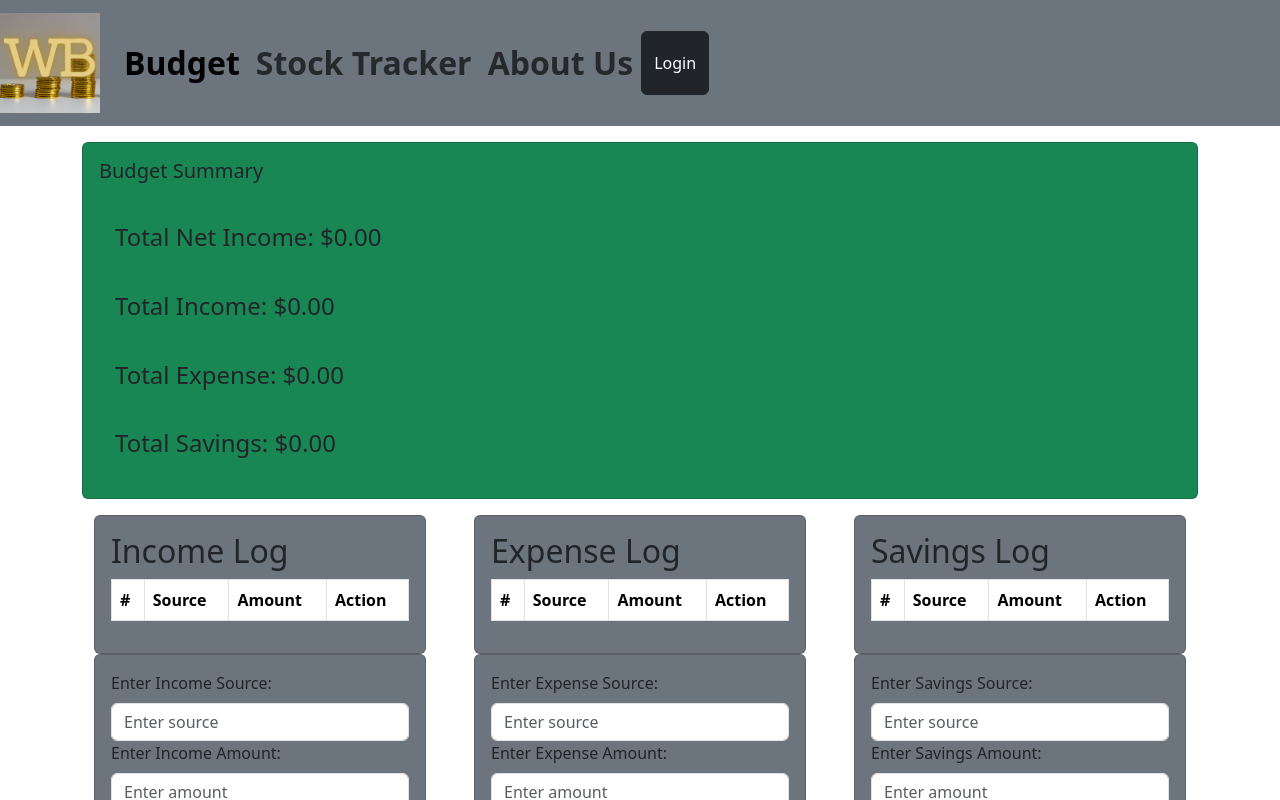
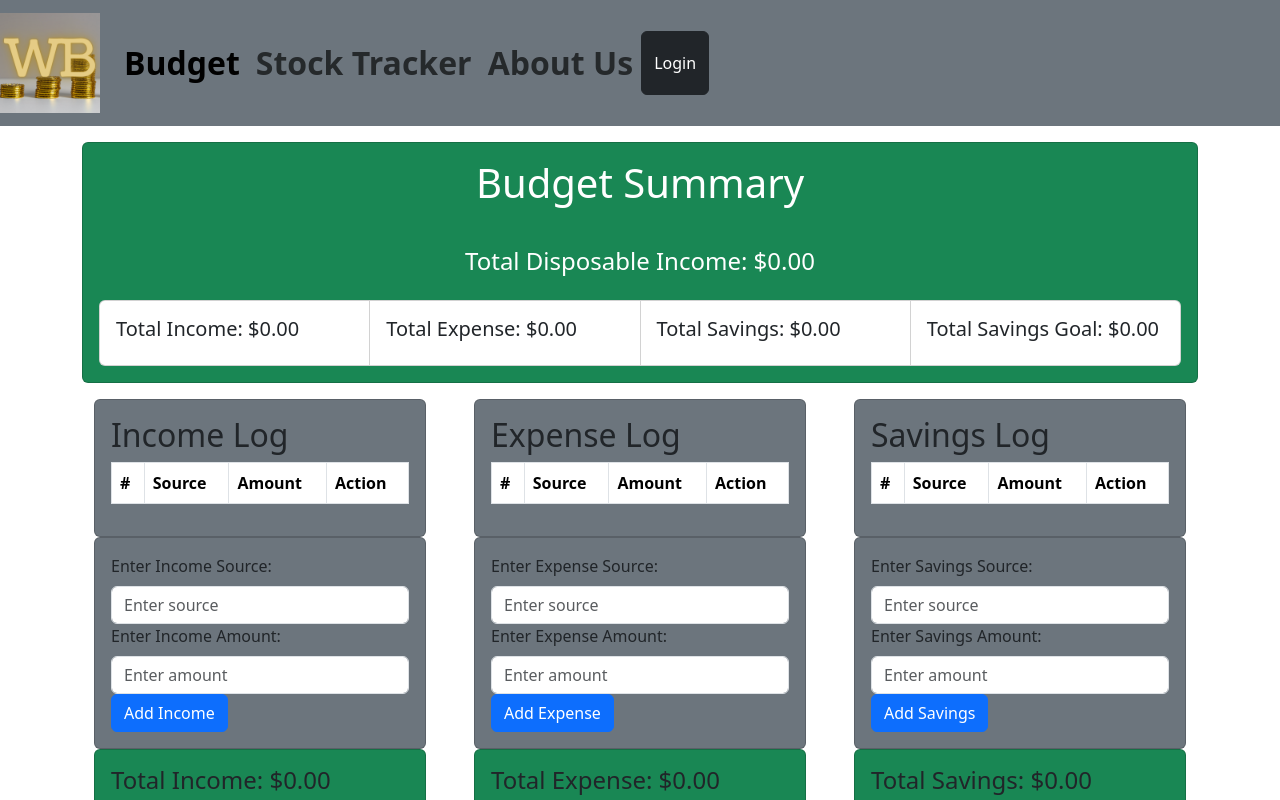
Before and after one commit to nba251522/Wealth-Builder, a React (Create React App) app in the folder client/: page / in a window 1280 px wide. Shown: the top 800 px of the page. Built offline with nearby package versions, Linux system fonts and the light colour scheme.

Commit message:
Styled Budget.jsx

```diff
--- a/client/src/components/Budget.jsx
+++ b/client/src/components/Budget.jsx
@@ -4,16 +4,18 @@ import Expense from './budgetinfo/Expense';
 import Income from './budgetinfo/Income';
 import Savings from './budgetinfo/Savings';
 import SavingsGoal from './budgetinfo/SavingsGoal';
+import CardGroup from 'react-bootstrap/CardGroup';
 
 
 const Budget = () => {
     const [totalIncome, setTotalIncome] = useState(0);
     const [totalExpense, setTotalExpense] = useState(0);
     const [totalSavings, setTotalSavings] = useState(0);
-    const [netIncome, setNetIncome] = useState(0);
+    const [totalSavingsGoal, setTotalSavingsGoal] = useState(0);
+    const [disposableIncome, setDisposableIncome] = useState(0);
 
     useEffect(() => {
-        setNetIncome(totalIncome - totalExpense);
+        setDisposableIncome(totalIncome - totalExpense);
     }, [totalIncome, totalExpense]);
 
     const handleIncomeChange = (amount) => {
@@ -28,25 +30,43 @@ const Budget = () => {
         setTotalSavings(amount);
     };
 
+    const handleSavingsGoalChange = (amount) => {
+        setTotalSavingsGoal(amount);
+    };
+
     return (
         <Container className='budget'>
             <Row className="mt-3">
                 <Col>
                     <Card className="bg-success">
                         <Card.Body>
-                            <Card.Title className="mb-4">Budget Summary</Card.Title>
+                            <Card.Title as="h1" className="mb-4 d-flex justify-content-center align-items-center" style={{ color: 'white' }}>Budget Summary</Card.Title>
+                            <Card.Body className="d-flex justify-content-center align-items-center" style={{ color: 'white' }}>
+                                <h4>Total Disposable Income: ${disposableIncome.toFixed(2)}</h4>
+                            </Card.Body>
+                            <CardGroup>
+                                <Card>
                                     <Card.Body>
-                                <h4>Total Net Income: ${netIncome.toFixed(2)}</h4>
+                                        <Card.Title>Total Income: ${totalIncome.toFixed(2)}</Card.Title>
                                     </Card.Body>
+                                </Card>
+                                <Card>
                                     <Card.Body>
-                                <h4>Total Income: ${totalIncome.toFixed(2)}</h4>
+                                        <Card.Title>Total Expense: ${totalExpense.toFixed(2)}</Card.Title>
                                     </Card.Body>
+                                </Card>
+                                <Card>
                                     <Card.Body>
-                                <h4>Total Expense: ${totalExpense.toFixed(2)}</h4>
+                                        <Card.Title>Total Savings: ${totalSavings.toFixed(2)}</Card.Title>
                                     </Card.Body>
+                                </Card>
+                                <Card>
                                     <Card.Body>
-                                <h4>Total Savings: ${totalSavings.toFixed(2)}</h4>
+                                        <Card.Title>Total Savings Goal: ${totalSavingsGoal.toFixed(2)}</Card.Title>
                                     </Card.Body>
+                                </Card>
+                            </CardGroup>
+
                         </Card.Body>
                     </Card>
                 </Col>
@@ -61,6 +81,9 @@ const Budget = () => {
                 <Col>
                     <Savings onSavingsChange={handleSavingsChange} />
                 </Col>
+                <Col>
+                    <SavingsGoal onSavingsGoalChange={handleSavingsGoalChange} />
+                </Col>
             </Row>
         </Container>
     );
--- a/client/src/styles/AboutUs.css
+++ /dev/null
@@ -1,3 +0,0 @@
-.text {
-    align-content: center;
-}
```
Lines whose indentation alone changed are shown as unchanged.
